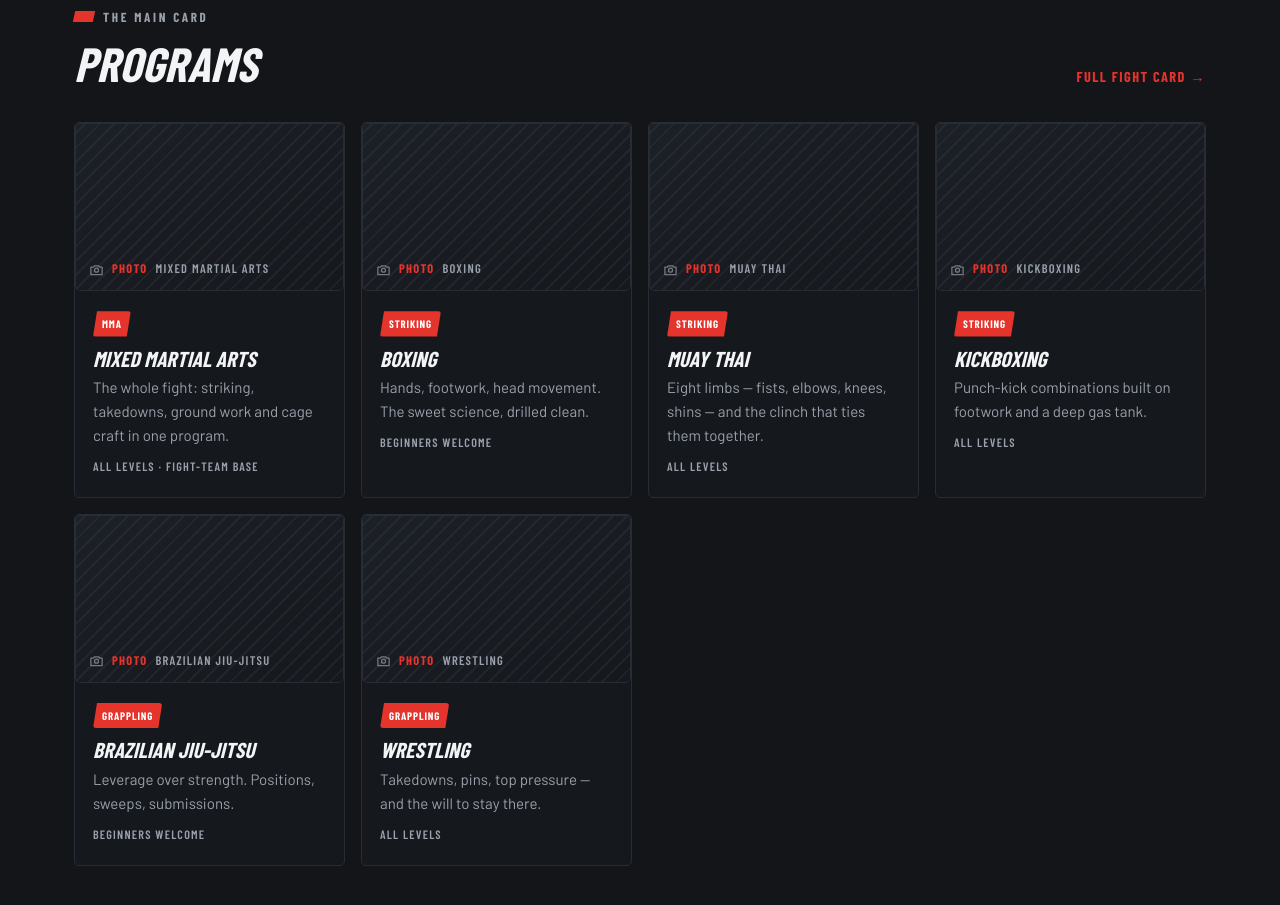
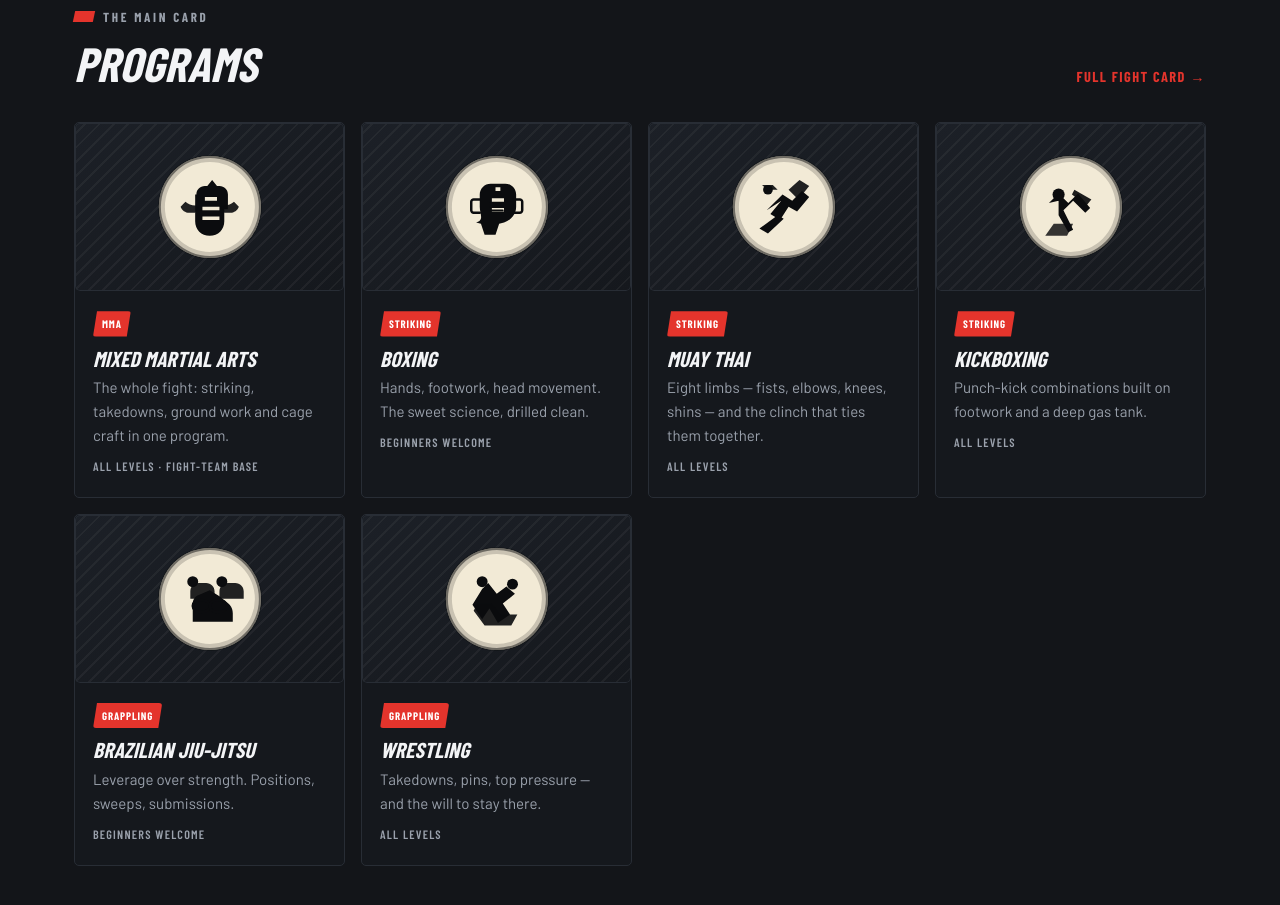
Before and after one commit to hverma73/monkey-mayhem-frontend, a React (Vite) app: page / in a window 1280 px wide. Shown: the part 860-1765 px from the top of the page. Built offline with nearby package versions, Linux system fonts and the light colour scheme; no server answers; a web font is replaced by a local one.

Commit message:
updated the cards

```diff
--- /dev/null
+++ b/src/site/components/ProgramIcons.jsx
@@ -0,0 +1,196 @@
+const NAME_TO_SLUG = {
+  'Mixed Martial Arts': 'mixed-martial-arts',
+  Boxing: 'boxing',
+  'Muay Thai': 'muay-thai',
+  Kickboxing: 'kickboxing',
+  'Brazilian Jiu-Jitsu': 'brazilian-jiu-jitsu',
+  Wrestling: 'wrestling',
+  'Strength & Combat Conditioning': 'strength-combat-conditioning',
+  'Cross Training': 'cross-training',
+  'Functional Fitness': 'functional-fitness',
+  'Body Toning': 'body-toning',
+  Yoga: 'yoga',
+  'Personal Training': 'personal-training',
+};
+
+function GenericBadge() {
+  return (
+    <svg viewBox="0 0 64 64" aria-hidden="true">
+      <circle cx="32" cy="32" r="19" fill="currentColor" opacity="0.18" />
+      <circle cx="32" cy="32" r="14" fill="none" stroke="currentColor" strokeWidth="2.5" />
+      <path d="M22 42 32 22l10 20" fill="none" stroke="currentColor" strokeWidth="2.5" strokeLinecap="round" strokeLinejoin="round" />
+      <circle cx="32" cy="18" r="3.4" fill="currentColor" />
+    </svg>
+  );
+}
+
+function MixedMartialArtsBadge() {
+  return (
+    <svg viewBox="0 0 64 64" aria-hidden="true">
+      <path d="M21 22c0-4 3-7 7-7h2l4-5 4 5h2c4 0 7 3 7 7v12h-3v10c0 7-5 12-12 12s-12-5-12-12V22h3zm7 5h10v-3H28v3zm-2 8h14v-3H26v3zm0 8h14v-3H26v3z" fill="currentColor" />
+      <path d="M12 28c2 2 5 3 8 3h4l-4 6h-5c-3 0-6-2-7-5l4-4z" fill="currentColor" opacity="0.9" />
+      <path d="M52 28c-2 2-5 3-8 3h-4l4 6h5c3 0 6-2 7-5l-4-4z" fill="currentColor" opacity="0.9" />
+    </svg>
+  );
+}
+
+function BoxingBadge() {
+  return (
+    <svg viewBox="0 0 64 64" aria-hidden="true">
+      <path d="M18 22c0-5 4-9 9-9h12c5 0 9 4 9 9v10c0 6-4 11-10 13l-4 1-3 9h-9l-3-9-4-1C22 43 18 38 18 32V22zm10 6h10v-3H28v3zm0 8h10v-3H28v3zm3-17h4v-3h-4v3z" fill="currentColor" />
+      <path d="M18 26h-5c-1 0-2 1-2 2v7c0 1 1 2 2 2h5" fill="none" stroke="currentColor" strokeWidth="2.5" strokeLinecap="round" strokeLinejoin="round" />
+      <path d="M46 26h5c1 0 2 1 2 2v7c0 1-1 2-2 2h-5" fill="none" stroke="currentColor" strokeWidth="2.5" strokeLinecap="round" strokeLinejoin="round" />
+      <path d="M27 32h10M27 29h10M27 35h10" fill="none" stroke="currentColor" strokeWidth="1.8" strokeLinecap="round" />
+    </svg>
+  );
+}
+
+function MuayThaiBadge() {
+  return (
+    <svg viewBox="0 0 64 64" aria-hidden="true">
+      <path d="M18 35 31 22l8 5 8-8 6 5-10 12-7-4-7 11-8-5 9-11z" fill="currentColor" />
+      <path d="M27 39 12 50l7 4 13-12" fill="currentColor" />
+      <circle cx="19" cy="18" r="4" fill="currentColor" />
+      <path d="M14 14h9l4 4h-8l-5-4z" fill="currentColor" opacity="0.9" />
+      <path d="M36 18l9-8 8 5-9 11-8-8z" fill="currentColor" opacity="0.9" />
+    </svg>
+  );
+}
+
+function KickboxingBadge() {
+  return (
+    <svg viewBox="0 0 64 64" aria-hidden="true">
+      <circle cx="22" cy="22" r="5" fill="currentColor" />
+      <path d="M22 27v12l8 14 4-2-8-16 8-8 10 10 4-4-10-12-8 8-8-8-8 8z" fill="currentColor" />
+      <path d="M35 18l14 8-4 5-12-9 2-4z" fill="currentColor" opacity="0.92" />
+      <path d="M18 46h16l-5 10H11l7-10z" fill="currentColor" opacity="0.82" />
+    </svg>
+  );
+}
+
+function BrazilianJiuJitsuBadge() {
+  return (
+    <svg viewBox="0 0 64 64" aria-hidden="true">
+      <circle cx="18" cy="18" r="4.5" fill="currentColor" />
+      <circle cx="42" cy="18" r="4.5" fill="currentColor" />
+      <path d="M16 26c0-4 3-7 7-7h6c4 0 7 3 7 7v6h-20v-6zm24 0c0-4 3-7 7-7h6c4 0 7 3 7 7v6H40v-6z" fill="currentColor" opacity="0.9" />
+      <path d="M18 36c0-3 2-6 5-7l9-4 8 5 6 5c3 2 5 5 5 9v7H18v-8z" fill="currentColor" />
+      <path d="M32 38c0 3-3 5-7 5s-7-2-7-5 3-5 7-5 7 2 7 5z" fill="none" stroke="currentColor" strokeWidth="2.5" strokeLinejoin="round" />
+      <path d="M32 38c0 3 3 5 7 5s7-2 7-5-3-5-7-5-7 2-7 5z" fill="none" stroke="currentColor" strokeWidth="2.5" strokeLinejoin="round" />
+    </svg>
+  );
+}
+
+function WrestlingBadge() {
+  return (
+    <svg viewBox="0 0 64 64" aria-hidden="true">
+      <circle cx="20" cy="18" r="4.5" fill="currentColor" />
+      <circle cx="45" cy="20" r="4.5" fill="currentColor" />
+      <path d="M20 24l-8 13 8 12 6-9 7 12 10-7-6-9 10-8-7-6-8 6-7-9z" fill="currentColor" />
+      <path d="M16 36h12l7 9h14l-5 9H22l-9-12z" fill="currentColor" opacity="0.9" />
+    </svg>
+  );
+}
+
+function StrengthCombatConditioningBadge() {
+  return (
+    <svg viewBox="0 0 64 64" aria-hidden="true">
+      <path d="M20 18h24v8H20zm2 8h20v16c0 4-3 7-7 7h-6c-4 0-7-3-7-7V26zm8-10v-5h8v5" fill="currentColor" />
+      <path d="M32 18v-8" fill="none" stroke="currentColor" strokeWidth="2.5" strokeLinecap="round" />
+      <path d="M17 35 28 26l5 8 9-15 7 6-11 18-7-6-8 12-7-9z" fill="currentColor" />
+      <path d="M22 18h20v5H22z" fill="currentColor" opacity="0.85" />
+    </svg>
+  );
+}
+
+function CrossTrainingBadge() {
+  return (
+    <svg viewBox="0 0 64 64" aria-hidden="true">
+      <path d="M12 22c8 2 14 7 18 16 3-7 7-12 15-16-6 10-9 19-10 25-3-6-9-10-23-25z" fill="currentColor" />
+      <path d="M52 22c-8 2-14 7-18 16-3-7-7-12-15-16 6 10 9 19 10 25 3-6 9-10 23-25z" fill="currentColor" opacity="0.9" />
+      <path d="M28 13v38M18 20l10 12M46 20 36 32" fill="none" stroke="currentColor" strokeWidth="2.5" strokeLinecap="round" strokeLinejoin="round" />
+    </svg>
+  );
+}
+
+function FunctionalFitnessBadge() {
+  return (
+    <svg viewBox="0 0 64 64" aria-hidden="true">
+      <path d="M12 22h10v7H12zm32 0h10v7H44zm-18 5h12v8H26z" fill="currentColor" />
+      <path d="M18 28h28v4H18zm-4 4h36v3H14zm10 7h16v4H24zm2 4h12v5H26z" fill="currentColor" opacity="0.9" />
+      <path d="M32 16v18" fill="none" stroke="currentColor" strokeWidth="2.5" strokeLinecap="round" />
+      <path d="M16 23l-4 8 8 6" fill="none" stroke="currentColor" strokeWidth="2.5" strokeLinecap="round" strokeLinejoin="round" />
+      <path d="M48 23l4 8-8 6" fill="none" stroke="currentColor" strokeWidth="2.5" strokeLinecap="round" strokeLinejoin="round" />
+    </svg>
+  );
+}
+
+function BodyToningBadge() {
+  return (
+    <svg viewBox="0 0 64 64" aria-hidden="true">
+      <path d="M18 24c0-5 4-9 9-9h10c5 0 9 4 9 9v9c0 9-6 17-15 17s-15-8-15-17v-9zm10 12h8v-7h-8v7z" fill="currentColor" />
+      <path d="M11 28h7v8h-7zm36 0h7v8h-7z" fill="currentColor" opacity="0.9" />
+      <path d="M28 25h8v18h-8z" fill="none" stroke="currentColor" strokeWidth="2.5" strokeLinejoin="round" />
+    </svg>
+  );
+}
+
+function YogaBadge() {
+  return (
+    <svg viewBox="0 0 64 64" aria-hidden="true">
+      <circle cx="32" cy="18" r="4.2" fill="currentColor" />
+      <path d="M19 27c8-6 18-6 26 0l-3 7H22l-3-7zm-2 12c8-5 17-7 28-4l-4 8H17l0-4zm9-7h10l5 10H22l5-10z" fill="currentColor" />
+      <path d="M24 36c5 2 11 2 16 0" fill="none" stroke="currentColor" strokeWidth="2.5" strokeLinecap="round" />
+      <path d="M22 44c5-2 10-3 20-2" fill="none" stroke="currentColor" strokeWidth="2.5" strokeLinecap="round" />
+    </svg>
+  );
+}
+
+function PersonalTrainingBadge() {
+  return (
+    <svg viewBox="0 0 64 64" aria-hidden="true">
+      <circle cx="22" cy="17" r="4.5" fill="currentColor" />
+      <circle cx="47" cy="19" r="4.5" fill="currentColor" />
+      <path d="M22 22v13l-7 8 5 5 9-9 8 9 6-4-8-12 8-10H22zm24-3 7 4-5 9-8-6 6-7z" fill="currentColor" />
+      <path d="M18 43h11l6-11H24l-6 11zm23 0h11l-5-9H38l3 9z" fill="currentColor" opacity="0.9" />
+    </svg>
+  );
+}
+
+const GLYPHS = {
+  'mixed-martial-arts': MixedMartialArtsBadge,
+  boxing: BoxingBadge,
+  'muay-thai': MuayThaiBadge,
+  kickboxing: KickboxingBadge,
+  'brazilian-jiu-jitsu': BrazilianJiuJitsuBadge,
+  wrestling: WrestlingBadge,
+  'strength-combat-conditioning': StrengthCombatConditioningBadge,
+  'cross-training': CrossTrainingBadge,
+  'functional-fitness': FunctionalFitnessBadge,
+  'body-toning': BodyToningBadge,
+  yoga: YogaBadge,
+  'personal-training': PersonalTrainingBadge,
+  generic: GenericBadge,
+};
+
+export function slugFor(name) {
+  const value = String(name ?? '').trim();
+  const slug = NAME_TO_SLUG[value] || 'generic';
+  if (!NAME_TO_SLUG[value] && import.meta.env.DEV) {
+    console.warn(`[ProgramBadge] Unmatched program name: "${value}". Falling back to generic glyph.`);
+  }
+  return slug;
+}
+
+export function ProgramBadge({ name, size }) {
+  const slug = slugFor(name);
+  const Icon = GLYPHS[slug] || GenericBadge;
+  const px = typeof size === 'number' ? `${size}px` : size;
+  const style = px ? { width: px, height: px } : undefined;
+
+  return (
+    <span className="pbadge" style={style}>
+      <Icon />
+    </span>
+  );
+}
--- a/src/site/components/bits.jsx
+++ b/src/site/components/bits.jsx
@@ -1,5 +1,6 @@
 /* Small building blocks shared by every public-site page. */
 import { Link } from 'react-router-dom';
+import { ProgramBadge } from './ProgramIcons.jsx';
 import { wa, week as weekData } from '../siteData.js';
 
 /* ---- photo slot -------------------------------------------------------
@@ -84,7 +85,10 @@ export function ProgramCard({ program }) {
   const catClass = `c-${program.cat.replace(/[^A-Za-z0-9-]/g, '-')}`;
   return (
     <article className="card hoverable r">
-      <PhotoSlot label={program.name} />
+      <div className="prog-ph">
+        <PhotoSlot label={program.name} />
+        <ProgramBadge name={program.name} />
+      </div>
       <div className="card-b">
         <span className={`tag ${catClass}`}>{program.cat}</span>
         <h3>{program.name}</h3>
--- a/src/site/site.css
+++ b/src/site/site.css
@@ -277,6 +277,32 @@ html[data-surface='site'] body {
 .mm-site .ph.tall { --ar: 3/4; }
 .mm-site .ph.sq { --ar: 1/1; }
 .mm-site .ph.wide { --ar: 21/9; }
+.mm-site .prog-ph { position: relative; }
+.mm-site .prog-ph .cap { display: none; }
+.mm-site .pbadge {
+  position: absolute;
+  inset: 50% auto auto 50%;
+  transform: translate(-50%, -50%);
+  width: clamp(84px, 38%, 116px);
+  aspect-ratio: 1;
+  border-radius: 50%;
+  display: grid;
+  place-items: center;
+  background: #f2ead6;
+  color: #0b0c0e;
+  box-shadow:
+    0 0 0 1px rgba(11, 12, 14, 0.35),
+    inset 0 0 0 2px rgba(11, 12, 14, 0.48),
+    inset 0 0 0 6px rgba(11, 12, 14, 0.18);
+  overflow: hidden;
+  z-index: 1;
+}
+.mm-site .pbadge svg {
+  width: 76%;
+  height: 76%;
+  display: block;
+}
+.mm-site .pbadge svg * { vector-effect: non-scaling-stroke; }
 
 /* ---- grids & cards ---- */
 .mm-site .grid { display: grid; gap: 16px; }
```
